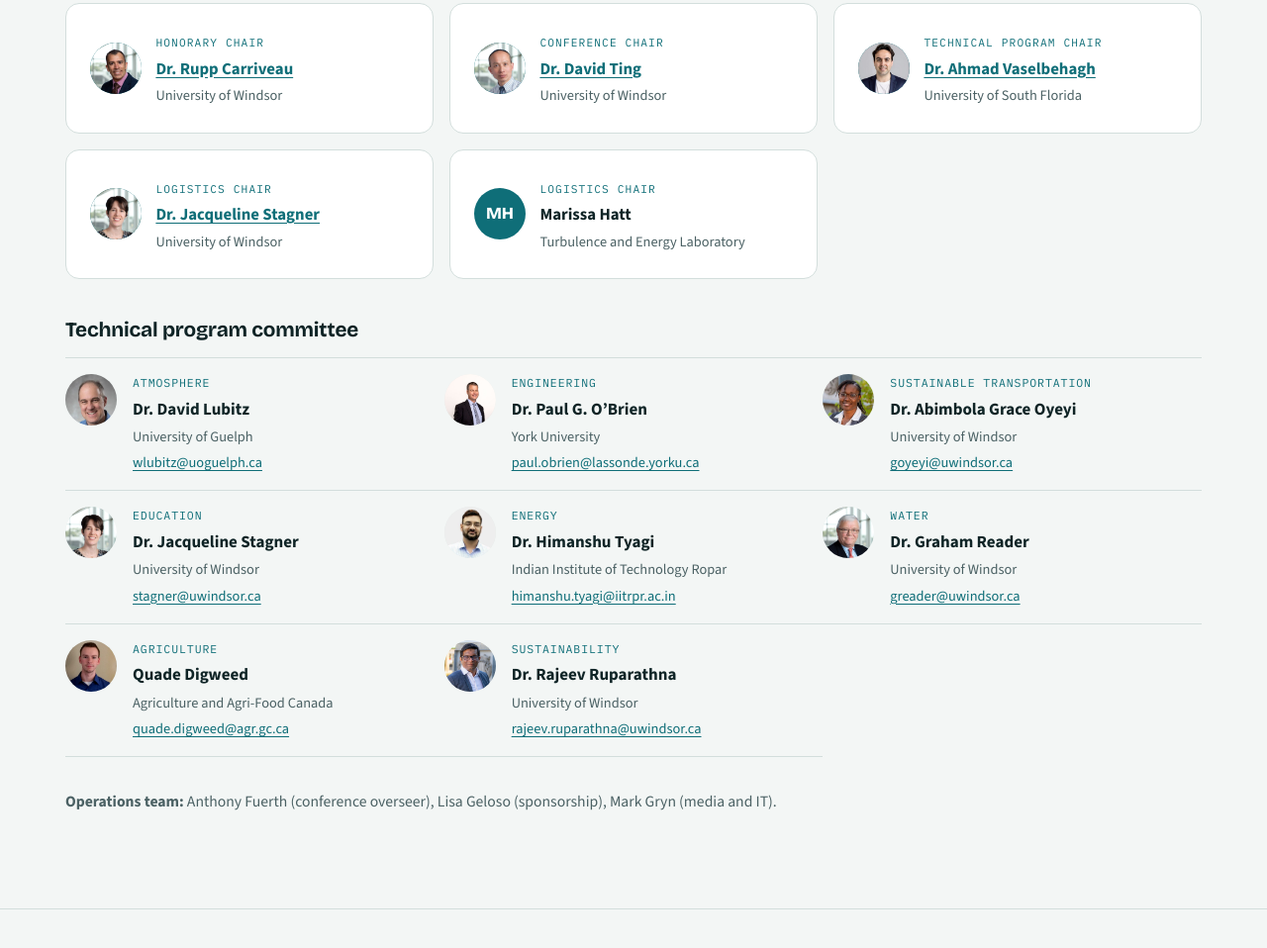
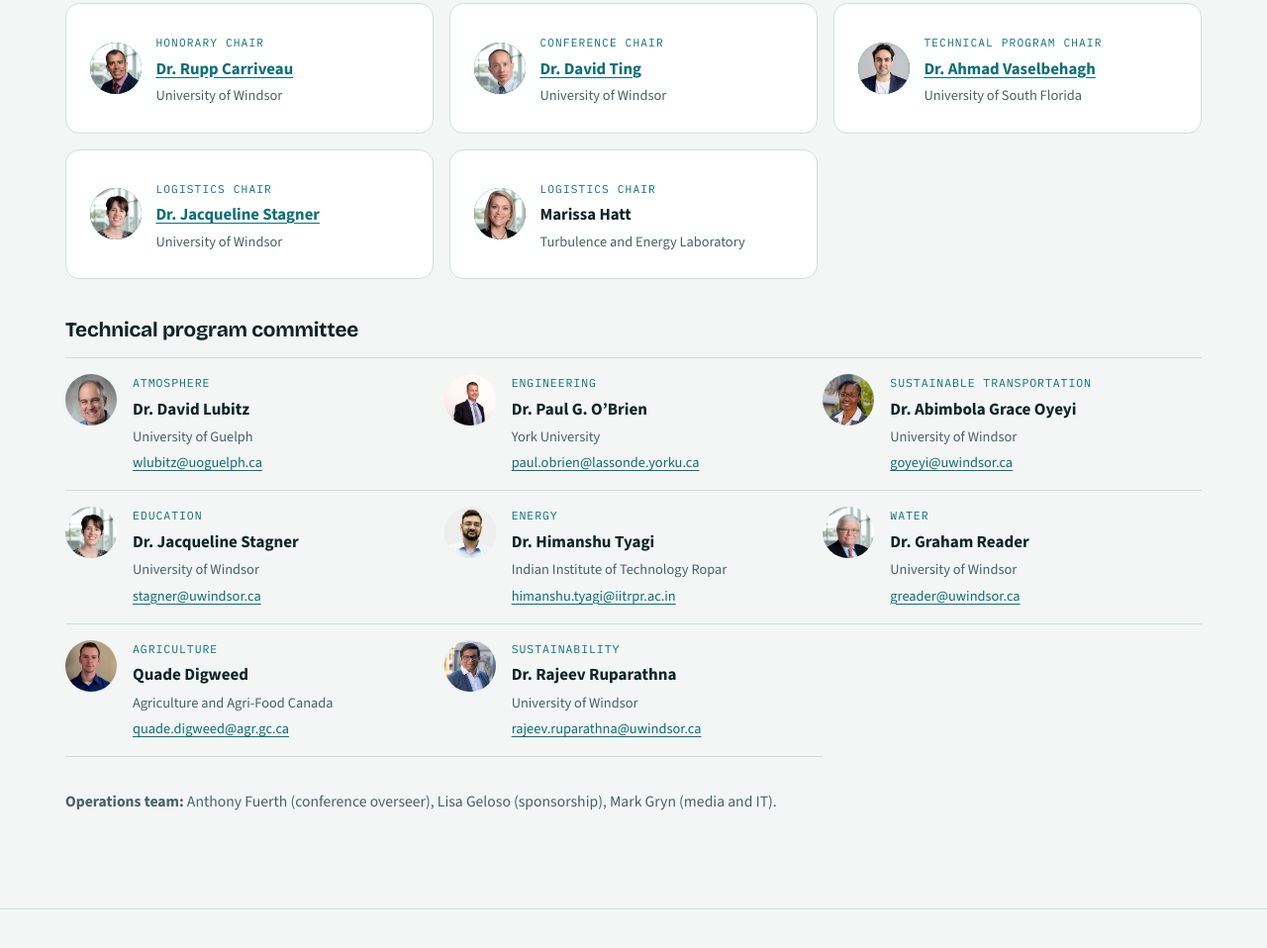
Before and after one commit to Vasel-FMRL/cea-conference, a plain HTML site: page index.html in a window 1280 px wide. Shown: the part 9616-10574 px from the top of the page at 99% size. Drawn offline with nearby package versions, Linux system fonts and the light colour scheme.

Commit message:
Add Marissa Hatt's photo
Co-Authored-By: Claude Opus 5.5 <noreply@anthropic.com>
Claude-Session: https://claude.ai/code/session_01YH9pZksZLxibnD6ifpCdog

```diff
--- a/index.html
+++ b/index.html
@@ -631,7 +631,7 @@ footer b{color:var(--hero-fg)}
       <div class="card person"><div class="avatar"><img src="assets/people/ting.jpg" alt="" loading="lazy"></div><div><span class="role">Conference Chair</span><b><a href="https://www.uwindsor.ca/engineering/mame/329/dr-d-ting" target="_blank" rel="noopener">Dr. David Ting</a></b><small>University of Windsor</small></div></div>
       <div class="card person"><div class="avatar"><img src="assets/people/vaselbehagh.jpg" alt="" loading="lazy"></div><div><span class="role">Technical Program Chair</span><b><a href="https://www.tdlab.info/" target="_blank" rel="noopener">Dr. Ahmad Vaselbehagh</a></b><small>University of South Florida</small></div></div>
       <div class="card person"><div class="avatar"><img src="assets/people/stagner.jpg" alt="" loading="lazy"></div><div><span class="role">Logistics Chair</span><b><a href="https://www.uwindsor.ca/engineering/mame/425/dr-jacqueline-stagner" target="_blank" rel="noopener">Dr. Jacqueline Stagner</a></b><small>University of Windsor</small></div></div>
-      <div class="card person"><div class="avatar" aria-hidden="true">MH</div><div><span class="role">Logistics Chair</span><b>Marissa Hatt</b><small>Turbulence and Energy Laboratory</small></div></div>
+      <div class="card person"><div class="avatar"><img src="assets/people/hatt.jpg" alt="" loading="lazy"></div><div><span class="role">Logistics Chair</span><b>Marissa Hatt</b><small>Turbulence and Energy Laboratory</small></div></div>
     </div>
     <h3 style="margin-bottom:1rem">Technical program committee</h3>
     <div class="tpc">
```
Also changed, not shown: assets/people/hatt.jpg (added).
